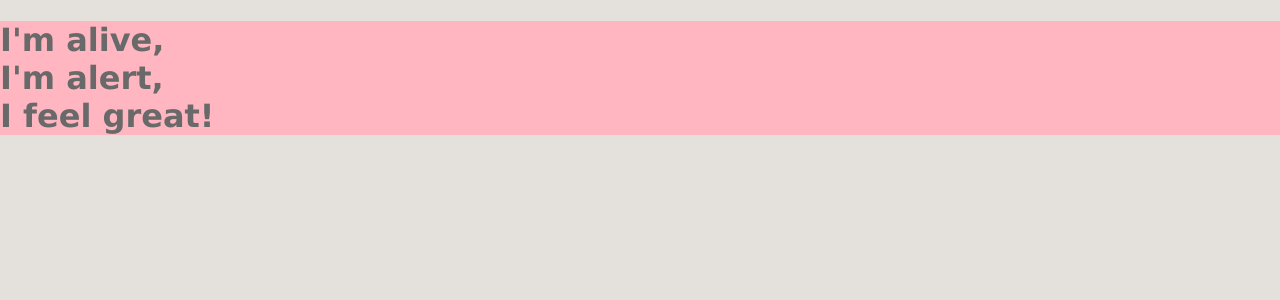
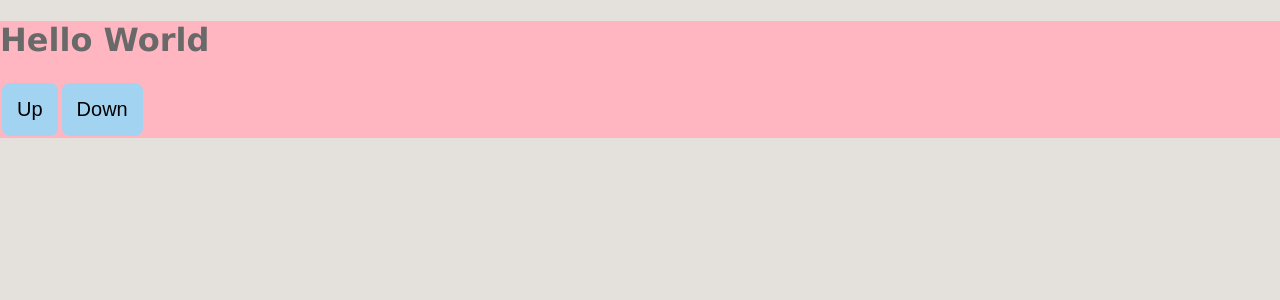
Before and after one commit to xani-dev/DailyCode, a React (Create React App) app in the folder May15th/test-app/: page / in a window 1280 px wide. Shown: the top 300 px of the page. Built offline with nearby package versions, Linux system fonts and the light colour scheme.

Commit message:
Adding Up and Down Buttons

```diff
--- a/May15th/test-app/src/App.css
+++ b/May15th/test-app/src/App.css
@@ -13,3 +13,11 @@ body {
 h1 {
   color: dimgrey;
 }
+
+button {
+  background-color: rgb(162, 212, 241);
+  font-size: 20px;
+  padding: 15px;
+  border-radius: 10px;
+  border: 2px solid lightpink;
+}
--- a/May15th/test-app/src/App.js
+++ b/May15th/test-app/src/App.js
@@ -1,10 +1,13 @@
 import './App.css';
+import { Clicker } from './Clicker';
 import { Message } from './Message';
 
 function App() {
 	return (
 		<div className='App'>
-			<Message />
+			<Message text='Hello World' />
+
+			<Clicker />
 		</div>
 	);
 }
--- /dev/null
+++ b/May15th/test-app/src/Clicker.js
@@ -0,0 +1,26 @@
+import React from 'react';
+
+export const Clicker = ({ message }) => {
+	const handleClick = () => {
+		console.log(message);
+	};
+
+	return (
+		<div>
+			<button
+				onClick={() => {
+					handleClick(message='up');
+				}}
+			>
+				Up
+			</button>
+			<button
+				onClick={() => {
+					handleClick(message='down');
+				}}
+			>
+				Down
+			</button>
+		</div>
+	);
+};
--- a/May15th/test-app/src/Message.js
+++ b/May15th/test-app/src/Message.js
@@ -1,5 +1,5 @@
 import React from 'react';
 
-export const Message = () => {
-	return <h1>I'm alive, <br></br>I'm alert, <br></br> I feel great!</h1>;
+export const Message = ({ text }) => {
+	return <h1>{text}</h1>;
 };
```
